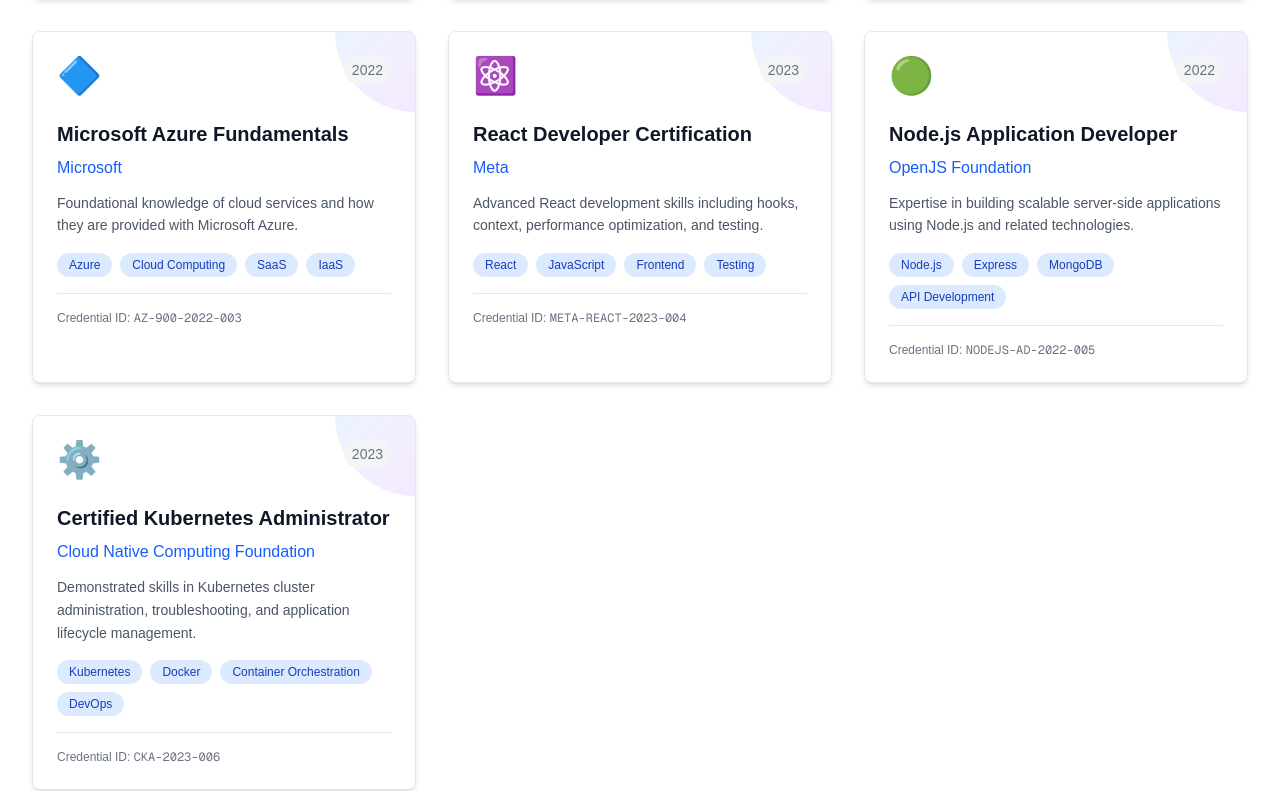
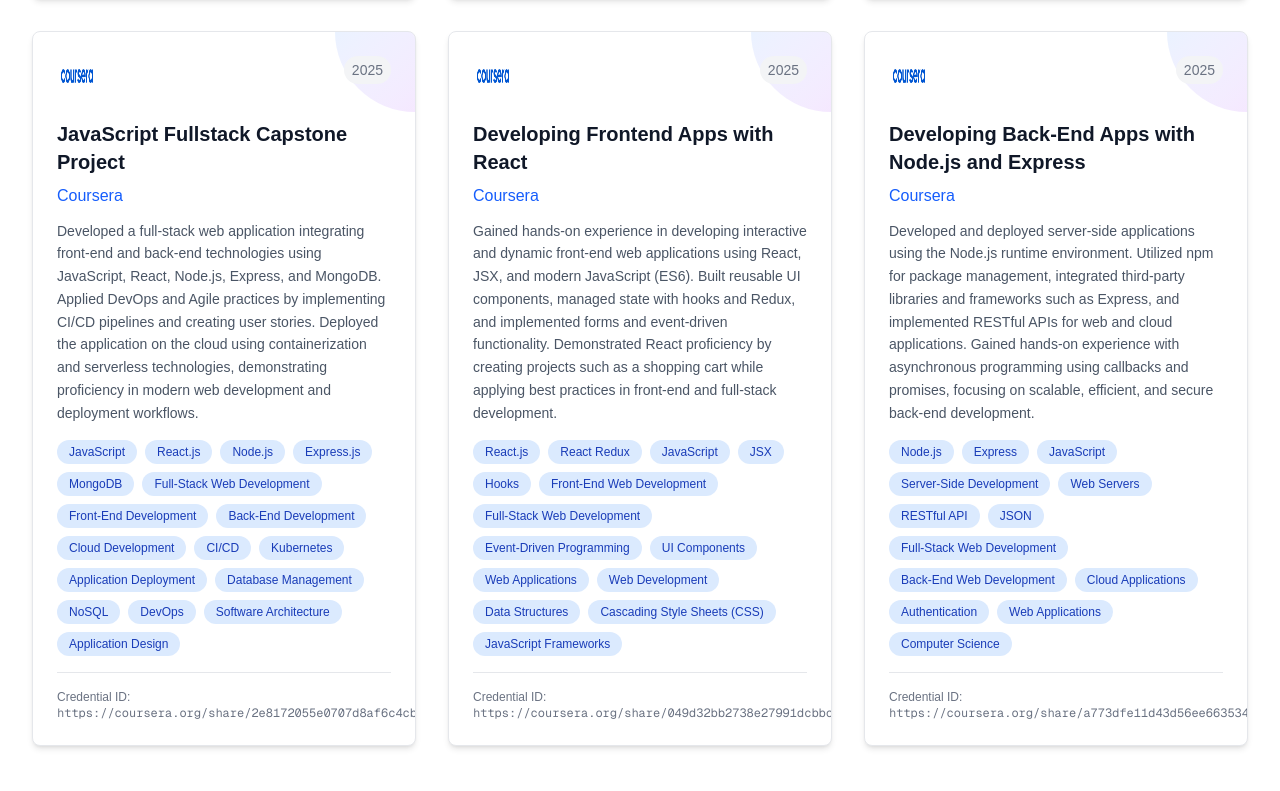
Before and after one commit to iamtayyab007/portfolio-nextjs, a Next.js app: page / in a window 1280 px wide. Shown: the part 5459-6250 px from the top of the page. Built offline with nearby package versions, Linux system fonts and the light colour scheme.

Commit message:
added all certifications

```diff
--- a/src/components/sections/Certifications.tsx
+++ b/src/components/sections/Certifications.tsx
@@ -76,42 +76,83 @@
 ]
 
     },
+   {
+  title: 'JavaScript Fullstack Capstone Project',
+  issuer: 'Coursera',
+  date: '2025',
+  credentialUrl: 'https://coursera.org/share/2e8172055e0707d8af6c4cb9f7050a26',
+  description: 'Developed a full-stack web application integrating front-end and back-end technologies using JavaScript, React, Node.js, Express, and MongoDB. Applied DevOps and Agile practices by implementing CI/CD pipelines and creating user stories. Deployed the application on the cloud using containerization and serverless technologies, demonstrating proficiency in modern web development and deployment workflows.',
+  logo:  <img src="/Project/coursera-logo.png" alt="Udemy" className="w-10 h-10 invert-0" />,
+  skills: [
+    'JavaScript',
+    'React.js',
+    'Node.js',
+    'Express.js',
+    'MongoDB',
+    'Full-Stack Web Development',
+    'Front-End Development',
+    'Back-End Development',
+    'Cloud Development',
+    'CI/CD',
+    'Kubernetes',
+    'Application Deployment',
+    'Database Management',
+    'NoSQL',
+    'DevOps',
+    'Software Architecture',
+    'Application Design'
+  ]
+},
+
     {
-      title: 'Microsoft Azure Fundamentals',
-      issuer: 'Microsoft',
-      date: '2022',
-      credentialId: 'AZ-900-2022-003',
-      description: 'Foundational knowledge of cloud services and how they are provided with Microsoft Azure.',
-      logo: '🔷',
-      skills: ['Azure', 'Cloud Computing', 'SaaS', 'IaaS']
-    },
-    {
-      title: 'React Developer Certification',
-      issuer: 'Meta',
-      date: '2023',
-      credentialId: 'META-REACT-2023-004',
-      description: 'Advanced React development skills including hooks, context, performance optimization, and testing.',
-      logo: '⚛️',
-      skills: ['React', 'JavaScript', 'Frontend', 'Testing']
-    },
-    {
-      title: 'Node.js Application Developer',
-      issuer: 'OpenJS Foundation',
-      date: '2022',
-      credentialId: 'NODEJS-AD-2022-005',
-      description: 'Expertise in building scalable server-side applications using Node.js and related technologies.',
-      logo: '🟢',
-      skills: ['Node.js', 'Express', 'MongoDB', 'API Development']
-    },
-    {
-      title: 'Certified Kubernetes Administrator',
-      issuer: 'Cloud Native Computing Foundation',
-      date: '2023',
-      credentialId: 'CKA-2023-006',
-      description: 'Demonstrated skills in Kubernetes cluster administration, troubleshooting, and application lifecycle management.',
-      logo: '⚙️',
-      skills: ['Kubernetes', 'Docker', 'Container Orchestration', 'DevOps']
-    }
+  title: 'Developing Frontend Apps with React',
+  issuer: 'Coursera',
+  date: '2025',
+  credentialUrl: 'https://coursera.org/share/049d32bb2738e27991dcbbced99cee86',
+  description: 'Gained hands-on experience in developing interactive and dynamic front-end web applications using React, JSX, and modern JavaScript (ES6). Built reusable UI components, managed state with hooks and Redux, and implemented forms and event-driven functionality. Demonstrated React proficiency by creating projects such as a shopping cart while applying best practices in front-end and full-stack development.',
+  logo: <img src="/Project/coursera-logo.png" alt="Udemy" className="w-10 h-10 invert-0" />,
+  skills: [
+    'React.js',
+    'React Redux',
+    'JavaScript',
+    'JSX',
+    'Hooks',
+    'Front-End Web Development',
+    'Full-Stack Web Development',
+    'Event-Driven Programming',
+    'UI Components',
+    'Web Applications',
+    'Web Development',
+    'Data Structures',
+    'Cascading Style Sheets (CSS)',
+    'JavaScript Frameworks'
+  ]
+},
+   {
+  title: 'Developing Back-End Apps with Node.js and Express',
+  issuer: 'Coursera',
+  date: '2025',
+  credentialUrl: 'https://coursera.org/share/a773dfe11d43d56ee663534fc76f434e',
+  description: 'Developed and deployed server-side applications using the Node.js runtime environment. Utilized npm for package management, integrated third-party libraries and frameworks such as Express, and implemented RESTful APIs for web and cloud applications. Gained hands-on experience with asynchronous programming using callbacks and promises, focusing on scalable, efficient, and secure back-end development.',
+  logo: <img src="/Project/coursera-logo.png" alt="Udemy" className="w-10 h-10 invert-0" />,
+  skills: [
+    'Node.js',
+    'Express',
+    'JavaScript',
+    'Server-Side Development',
+    'Web Servers',
+    'RESTful API',
+    'JSON',
+    'Full-Stack Web Development',
+    'Back-End Web Development',
+    'Cloud Applications',
+    'Authentication',
+    'Web Applications',
+    'Computer Science'
+  ]
+},
+
+
   ];
 
   return (
@@ -129,7 +170,7 @@
         <div className="grid grid-cols-1 md:grid-cols-2 lg:grid-cols-3 gap-8">
           {certifications.map((cert, index) => (
             <Card
-              key={cert.credentialId ?? cert.title}
+              key={cert.credentialUrl ?? cert.title}
               className="group relative overflow-hidden"
               style={{ animationDelay: `${index * 0.1}s` }}
             >
@@ -183,7 +224,7 @@
                     </a>
                   ) : (
                     <p className="text-xs text-gray-500 dark:text-gray-400">
-                      Credential ID: <span className="font-mono">{cert.credentialId}</span>
+                      Credential ID: <span className="font-mono">{cert.credentialUrl}</span>
                     </p>
                   )}
                 </div>
@@ -208,7 +249,7 @@
               <div className="flex items-center justify-center space-x-4 text-sm text-gray-500 dark:text-gray-400">
                 <span className="flex items-center">
                   <span className="w-2 h-2 bg-green-500 rounded-full mr-2 animate-pulse"></span>
-                  Currently pursuing: Docker Certified Associate
+                  Currently pursuing: Navttc Fullstack Javascript Course
                 </span>
               </div>
             </div>
```
